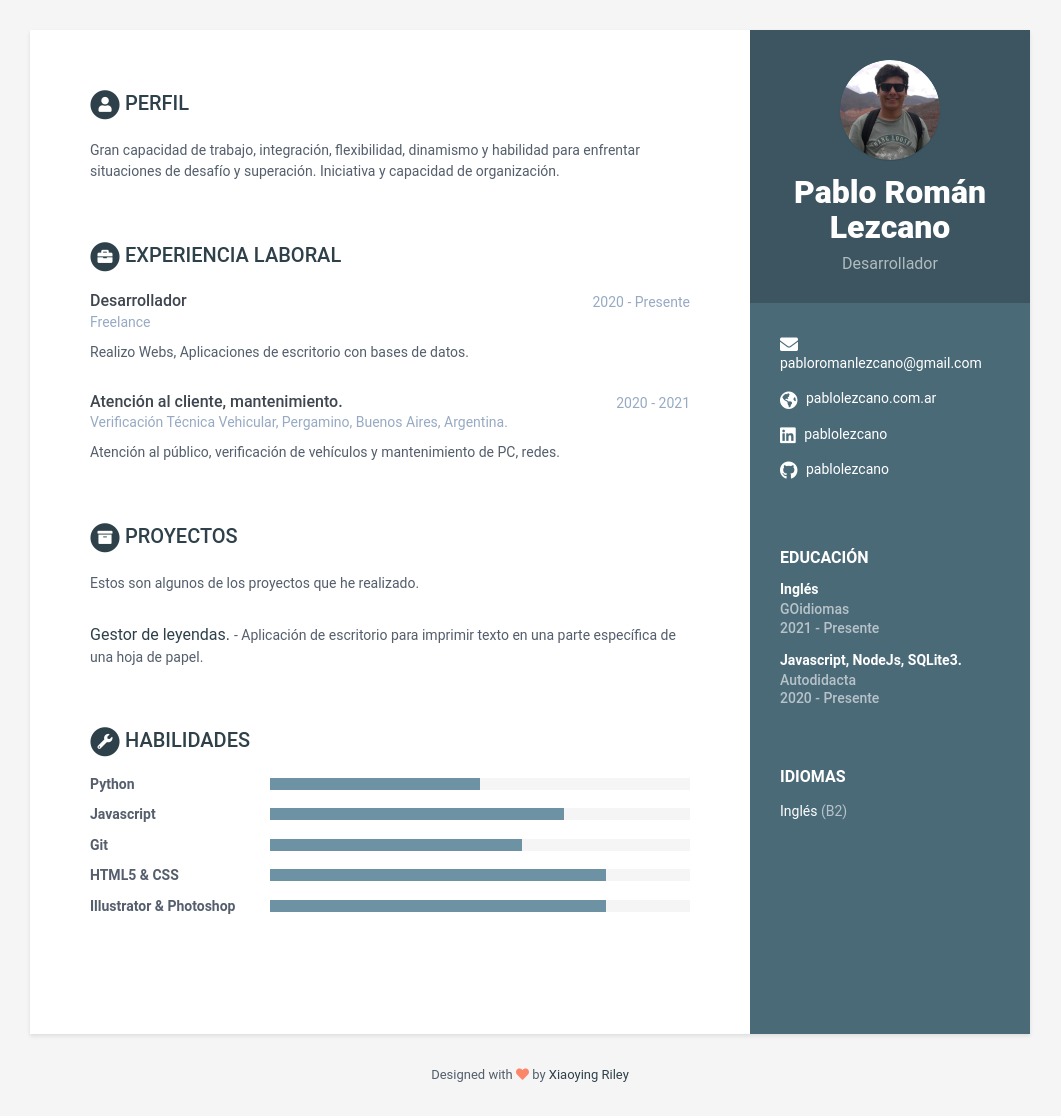
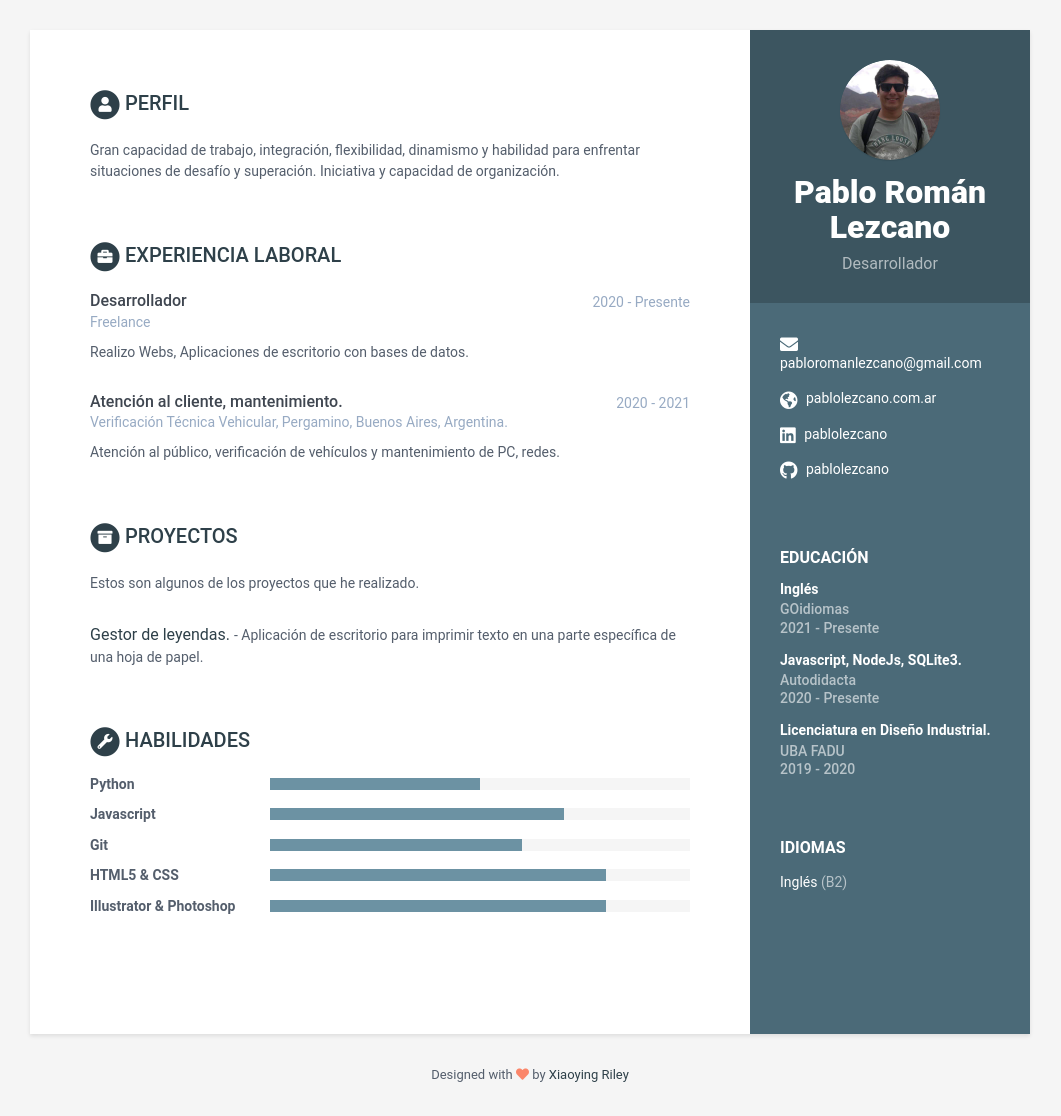
Before and after one commit to pablolezcano/resume, a Jekyll site: the page built from index.html, in a window 1280 px wide. Shown: the whole page, without its empty margins (110-1171 px from the left). Built offline with Jekyll 4.4.1, drawn with Linux system fonts in a browser that asks for light colours.

Commit message:
Update data.yml

```diff
--- a/_data/data.yml
+++ b/_data/data.yml
@@ -48,6 +48,9 @@ education:
       time: 2020 - Presente
       details: |
         Estoy aprendiendo de manera autodidacta diferentes lenguajes y frameworks.
+    - degree: Licenciatura en Diseño Industrial.
+      university: UBA FADU
+      time: 2019 - 2020
 experiences:
     - role: Desarrollador
       time: 2020 - Presente
```
